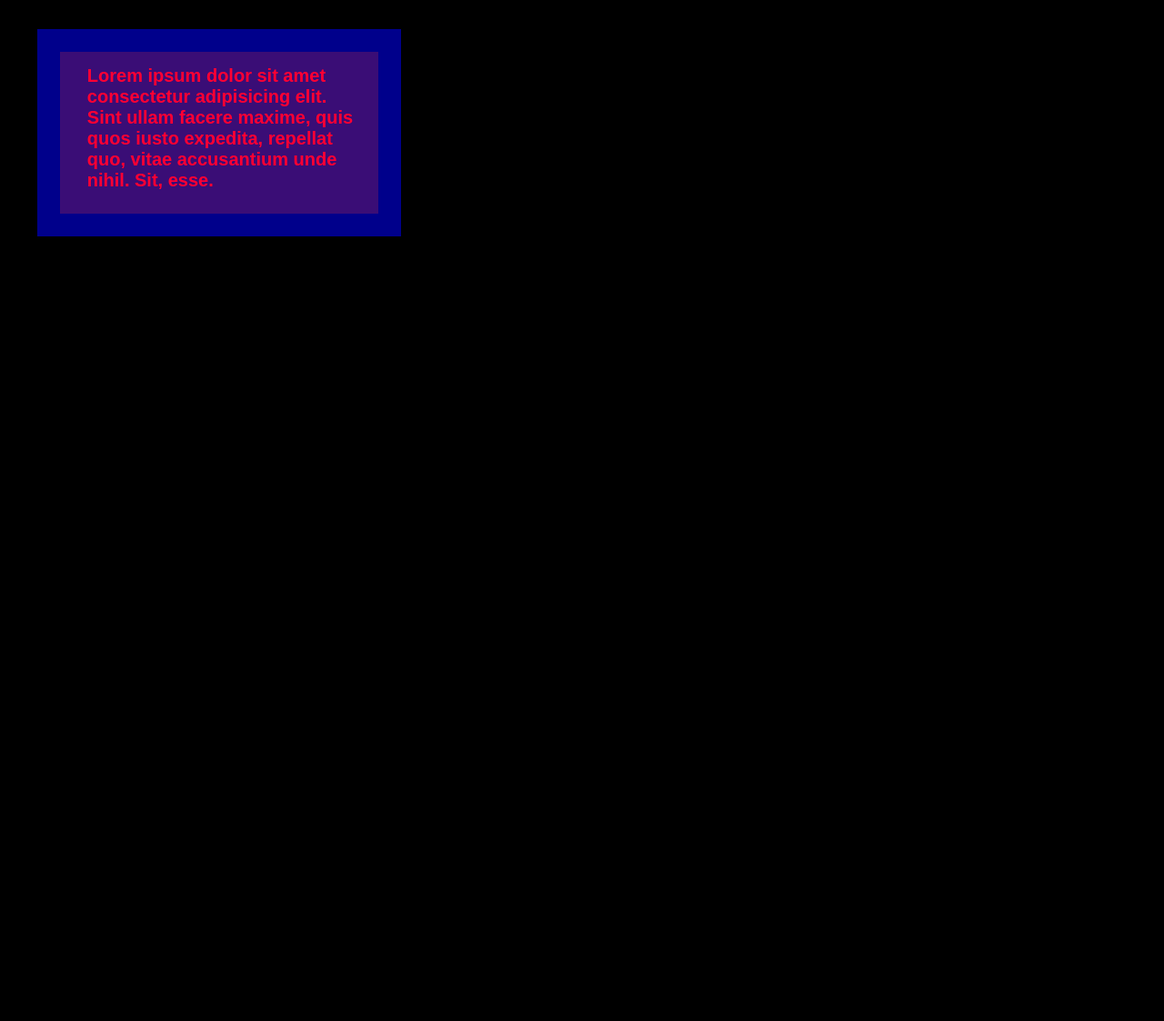
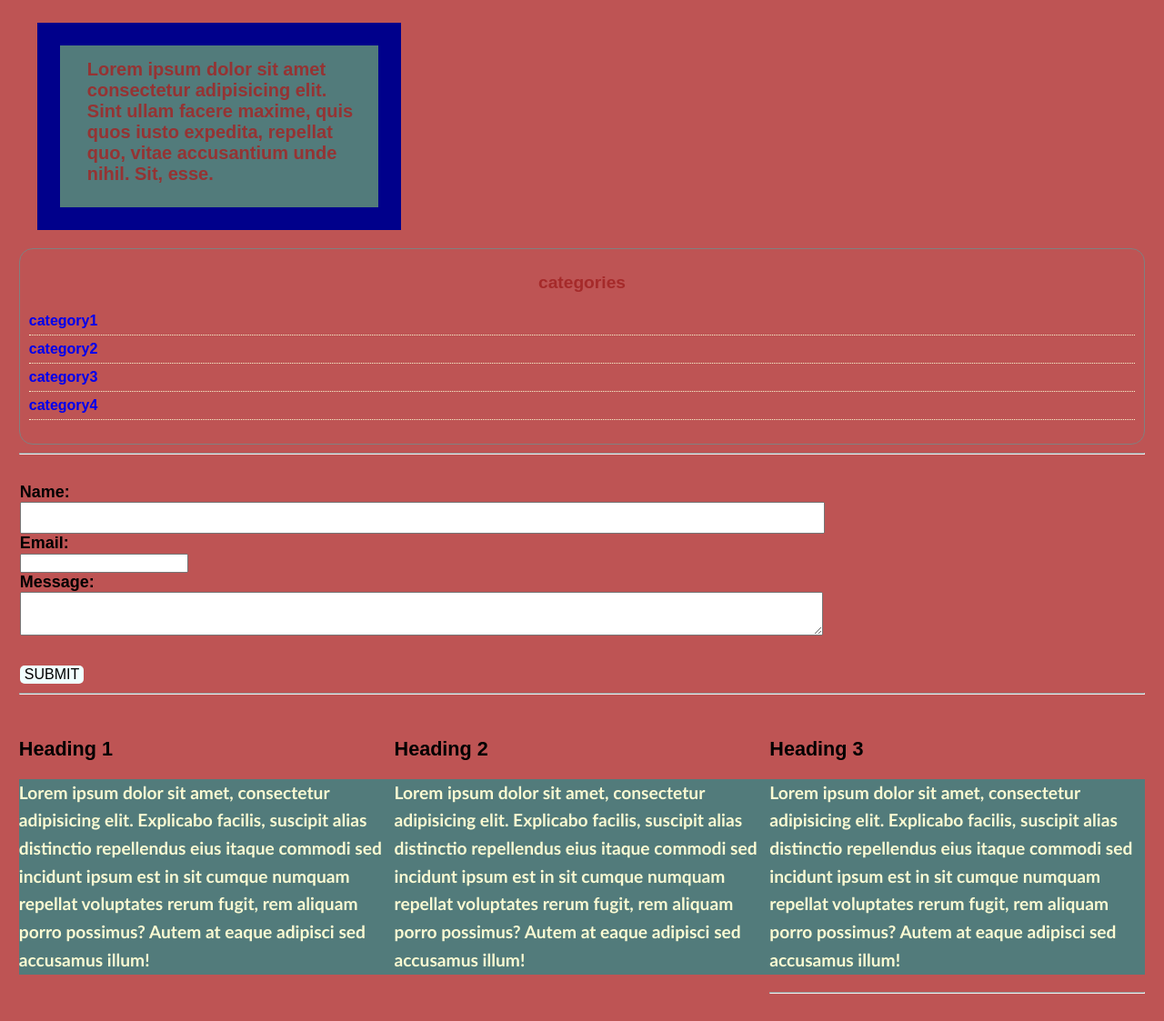
Before and after one commit to Ankitchoudhary1205/CSS-BASICS, a plain HTML site: page index.html in a window 1280 px wide. Shown: the part 648-1771 px from the top of the page at 91% size. Before the commit the page ends 948 px from the top, so only its background shows below. Drawn offline with Linux system fonts and the light colour scheme.

Commit message:
second commit

```diff
--- a/index.html
+++ b/index.html
@@ -1,5 +1,6 @@
 <!DOCTYPE html>
 <html lang="en">
+
 <head>
     <meta charset="UTF-8">
     <meta http-equiv="X-UA-Compatible" content="IE=edge">
@@ -12,18 +13,79 @@
     <!-- </style> -->
     <link rel="stylesheet" href="style.css">
 </head>
+
 <body>
     <div class="container">
-     <h1 >Hello World</h1>
+        <h1>Hello World</h1>
         <h3>Best place to learn CSS</h3>
-    <p>Lorem ipsum dolor sit amet consectetur adipisicing elit. In, impedit similique. Veritatis saepe reiciendis sit cumque esse nam at molestiae? Nam pariatur, aspernatur laborum natus in at fugit? Aspernatur possimus minima illum porro, dignissimos reprehenderit nesciunt consequatur natus voluptatum tempore veniam, fugiat iste, odio voluptatem.</p>
+        <p>Lorem ipsum dolor sit amet consectetur adipisicing elit. In, impedit similique. Veritatis saepe reiciendis
+            sit cumque esse nam at molestiae? Nam pariatur, aspernatur laborum natus in at fugit? Aspernatur possimus
+            minima illum porro, dignissimos reprehenderit nesciunt consequatur natus voluptatum tempore veniam, fugiat
+            iste, odio voluptatem.</p>
     </div>
     <br>
     <div class="container">
         <h1>Hello CSS</h1>
-   <p id="second-p">Lorem ipsum dolor sit amet consectetur adipisicing elit. Rem ipsa tenetur illum similique harum possimus quae debitis inventore beatae quos id pariatur, itaque facere, earum, non dolore quidem deserunt. At voluptatum rerum odio! Optio alias porro adipisci necessitatibus quos quibusdam hic voluptatum unde consectetur odit?</p>
+        <p id="second-p">Lorem ipsum dolor sit amet consectetur adipisicing elit. Rem ipsa tenetur illum similique harum
+            possimus quae debitis inventore beatae quos id pariatur, itaque facere, earum, non dolore quidem deserunt.
+            At voluptatum rerum odio! Optio alias porro adipisci necessitatibus quos quibusdam hic voluptatum unde
+            consectetur odit?</p>
     </div>
     <br>
-<div id="Phone-model">Lorem ipsum dolor sit amet consectetur adipisicing elit. Sint ullam facere maxime, quis quos iusto expedita, repellat quo, vitae accusantium unde nihil. Sit, esse.</div>
+    <div id="Phone-model">Lorem ipsum dolor sit amet consectetur adipisicing elit. Sint ullam facere maxime, quis quos
+        iusto expedita, repellat quo, vitae accusantium unde nihil. Sit, esse.
+    </div>
+    <div class="categories">
+        <h2>categories</h2>
+        <ul>
+            <li><a href="#">category1</a></li>
+            <li><a href="#">category2</a></li>
+            <li><a href="#">category3</a></li>
+            <li><a href="#">category4</a></li>
+        </ul>
+    </div>
+    <hr>
+    <br>
+    <form class="my-form">
+        <div class="form-group">
+            <label for="name">Name:</label>
+            <input type="text" name="name" id="name">
+            <div class="form-group">
+                <label for="email">Email:</label>
+                <input type="text" name="email" id-="email">
+                <div class="form-group">
+                    <label for="message">Message:</label>
+                    <textarea name="message" id="message"></textarea>
+                </div>
+            </div>
+        </div>
+        <br>
+        <button type="submit" class="button">Submit</button>
+        <br>
+    </form>
+    <hr>
+    <br>
+    <div class="block">
+        <h2>Heading 1</h2>
+        <p>Lorem ipsum dolor sit amet, consectetur adipisicing elit. Explicabo facilis, suscipit alias distinctio
+            repellendus eius itaque commodi sed incidunt ipsum est in sit cumque numquam repellat voluptates rerum
+            fugit, rem aliquam porro possimus? Autem at eaque adipisci sed accusamus illum!</p>
+    </div>
+    <div class="block">
+        <h2>Heading 2</h2>
+        <p>Lorem ipsum dolor sit amet, consectetur adipisicing elit. Explicabo facilis, suscipit alias distinctio
+            repellendus eius itaque commodi sed incidunt ipsum est in sit cumque numquam repellat voluptates rerum
+            fugit, rem aliquam porro possimus? Autem at eaque adipisci sed accusamus illum!</p>
+    </div>
+    <div class="block">
+        <h2>Heading 3</h2>
+        <p>Lorem ipsum dolor sit amet, consectetur adipisicing elit. Explicabo facilis, suscipit alias distinctio
+            repellendus eius itaque commodi sed incidunt ipsum est in sit cumque numquam repellat voluptates rerum
+            fugit, rem aliquam porro possimus? Autem at eaque adipisci sed accusamus illum!</p>
+        <div>
+            <hr>
+            <br>
+
     </body>
+
 </html>
--- a/style.css
+++ b/style.css
@@ -1,5 +1,5 @@
 body{
-    background-color: black;
+    background-color: rgb(190, 84, 84);
     font-size: 18px;
     font-family: Arial, Helvetica, sans-serif;
     font-weight: bold;
@@ -7,17 +7,25 @@ body{
 }
 
 .container{
-    background-color: blueviolet;
+    background-color: rgb(169, 154, 154);
     padding: 3%;
 }
-h3{
-    background-color: aqua;
-    color: brown;
+
+.container h3{
+    background-color:  rgb(169, 154, 154);
+    color: lightgoldenrodyellow;
+    font-weight: 900;
+    font-style: italic;
+    text-decoration: underline;
+    text-transform:uppercase ;
+    letter-spacing: 0.2em;
+    word-spacing: 0.2em;
+
 
 }
 h1{
-    background-color: aqua;
-    color: rgb(54, 54, 201);
+    background-color:  rgb(169, 154, 154);
+    color:  lightgoldenrodyellow;
 }
 
 /* div{
@@ -25,23 +33,95 @@ h1{
 } */
 p{
     font-family: 'Gill Sans', 'Gill Sans MT', Calibri, 'Trebuchet MS', sans-serif;
-    background-color: aqua;
+    background-color: rgb(82, 123, 123);
     font-size: 1.2rem;
-    color: rgb(157, 157, 115);
+    color:  lightgoldenrodyellow;
     line-height: 1.6em;
 }
-#Third-p{
+#second-p{
     font-family: Arial, Helvetica, sans-serif;
     font-size: 18px;
-    color: aqua;
+    color: lightgoldenrodyellow;
 }
 #Phone-model{
-    background-color: rgb(58, 13, 118);
+    background-color: rgb(82, 123, 123);
     font-family: Arial, Helvetica, sans-serif;
     font-size: 20px;
-    color: rgb(255, 0, 51);
+    color: rgb(149, 51, 51);
     width: 300px;
     border: 25px solid darkblue;
     margin: 20px;
     padding: 15px 20px 25px 30px;
 }
+.categories{
+    color: lightgoldenrodyellow;
+    font-size: medium;
+    border: 1px solid gray;
+    padding: 10px;
+    border-radius: 15px;
+}
+
+.categories h2{
+    text-align: center;
+    color: brown;
+    font-size: larger;
+    font-style: normal;
+}
+
+.categories ul{
+    padding: 0%;
+    list-style: none;
+
+
+}
+.categories a{
+    text-decoration: none;
+}
+.categories a:hover{
+    color: bisque;
+}
+
+.categories li{
+
+    padding: 6px 0;
+    border-bottom: 1px dotted;
+}
+
+.my-form{
+    padding: 1px;
+
+}
+
+.my-form .form-group{
+    padding-bottom: 2px;
+}
+.my-form label{
+    display: block;
+}
+
+.my-form #name, .my-form #email, .my-form #message{
+    width: 70%;
+    padding: 8px;
+}
+
+.button{
+    padding: 1px 5px;
+    border:none;
+    background-color: azure;
+    border-radius: 5px;
+    text-transform: uppercase;
+    font-size: 1rem;
+}
+.button:hover{
+    background-color: goldenrod;
+    cursor: pointer;
+}
+.block{
+    float: left;
+    width: 33.33%;
+}
+.block h2{
+    color: black;
+    font-size: larger;
+    font-style: normal;
+}
```
Lines whose indentation alone changed are shown as unchanged.
